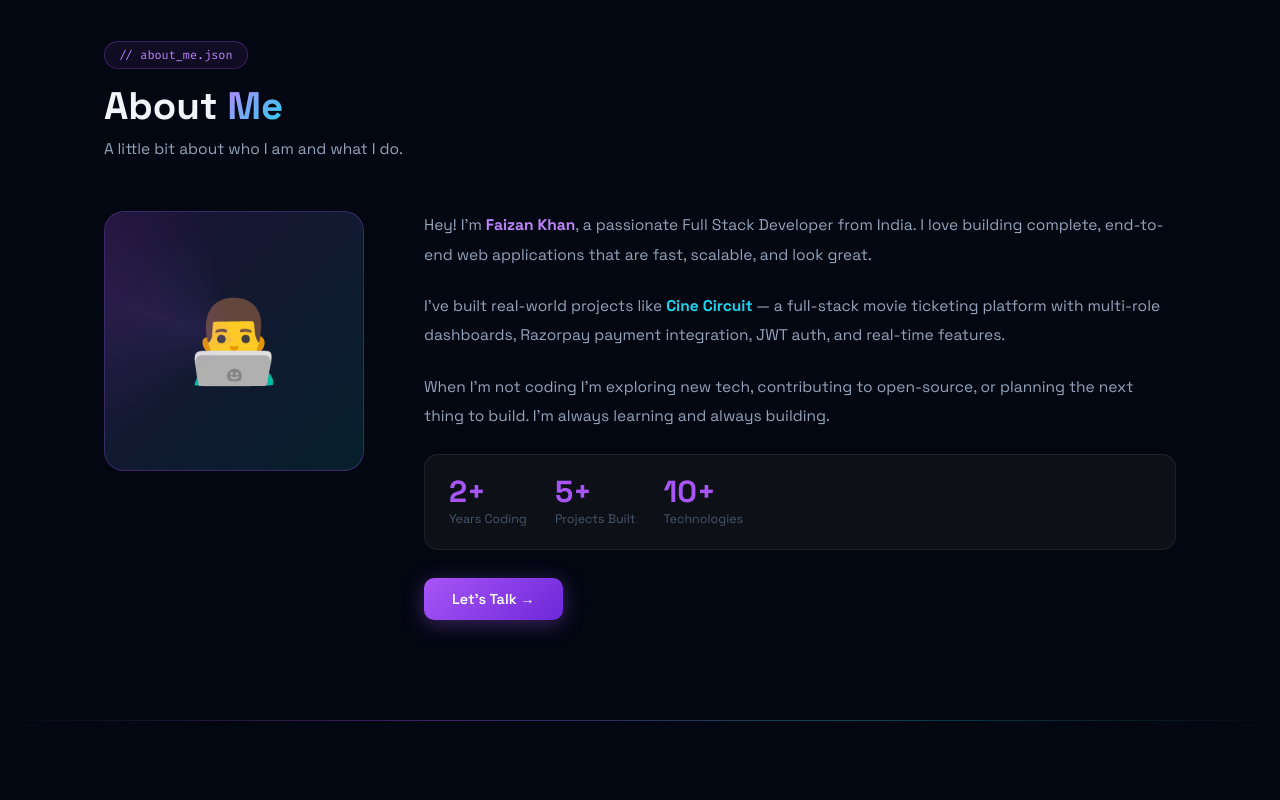
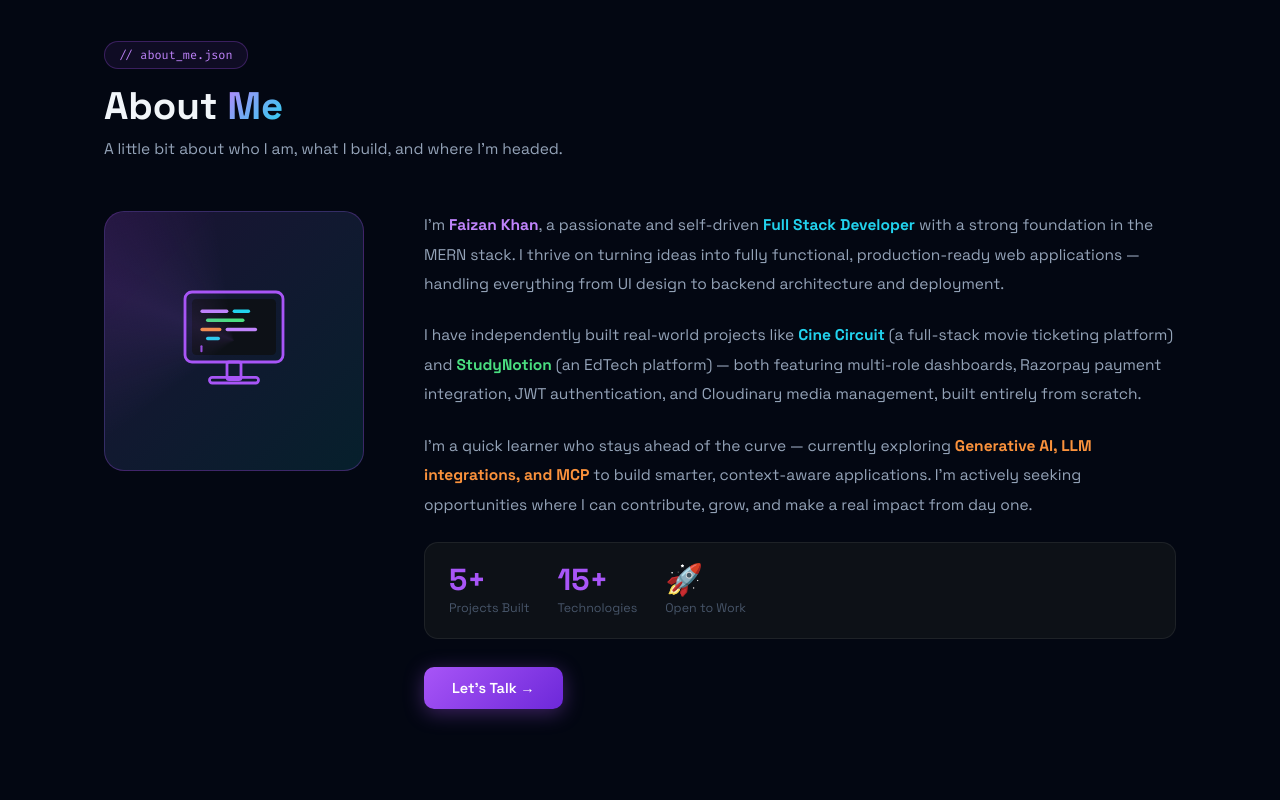
Before and after one commit to Faizankhan17623/PORTFOLIO, a React (Vite) app: page / in a window 1280 px wide. Shown: the part 860-1660 px from the top of the page. Built offline with nearby package versions, Linux system fonts and the light colour scheme.

Commit message:
portfolio v-2

```diff
--- a/index.html
+++ b/index.html
@@ -2,9 +2,9 @@
 <html lang="en">
   <head>
     <meta charset="UTF-8" />
-    <link rel="icon" type="image/svg+xml" href="/vite.svg" />
+    <link rel="icon" type="image/svg+xml" href="/favicon.svg" />
     <meta name="viewport" content="width=device-width, initial-scale=1.0" />
-    <title>portfolio</title>
+    <title>Faizan Khan | Personal Portfolio</title>
   </head>
   <body>
     <div id="root"></div>
--- a/src/components/About.jsx
+++ b/src/components/About.jsx
@@ -13,31 +13,55 @@
       <motion.div {...fade()}>
         <div className="sec-badge">// about_me.json</div>
         <h2 className="sec-title">About <span className="hl">Me</span></h2>
-        <p className="sec-sub">A little bit about who I am and what I do.</p>
+        <p className="sec-sub">A little bit about who I am, what I build, and where I'm headed.</p>
       </motion.div>
 
       <div className="about-wrap">
-        <motion.div {...fade(0.1)} className="about-avatar">👨‍💻</motion.div>
+        <motion.div {...fade(0.1)} className="about-avatar">
+          <svg viewBox="0 0 200 200" xmlns="http://www.w3.org/2000/svg" width="140" height="140">
+            {/* Monitor */}
+            <rect x="30" y="30" width="140" height="100" rx="10" fill="none" stroke="#a855f7" strokeWidth="4"/>
+            <rect x="40" y="40" width="120" height="80" rx="6" fill="#0d1117"/>
+            {/* Code lines */}
+            <rect x="52" y="55" width="40" height="5" rx="2.5" fill="#c084fc"/>
+            <rect x="98" y="55" width="25" height="5" rx="2.5" fill="#22d3ee"/>
+            <rect x="60" y="68" width="55" height="5" rx="2.5" fill="#4ade80"/>
+            <rect x="52" y="81" width="30" height="5" rx="2.5" fill="#fb923c"/>
+            <rect x="88" y="81" width="45" height="5" rx="2.5" fill="#c084fc"/>
+            <rect x="60" y="94" width="20" height="5" rx="2.5" fill="#22d3ee"/>
+            {/* Stand */}
+            <rect x="90" y="130" width="20" height="25" rx="3" fill="none" stroke="#a855f7" strokeWidth="4"/>
+            <rect x="65" y="152" width="70" height="8" rx="4" fill="none" stroke="#a855f7" strokeWidth="4"/>
+            {/* Cursor blink */}
+            <rect x="52" y="106" width="3" height="10" rx="1.5" fill="#a855f7" opacity="0.9"/>
+          </svg>
+        </motion.div>
 
         <div>
           <motion.p {...fade(0.2)} className="about-bio">
-            Hey! I'm <strong style={{ color: '#c084fc' }}>Faizan Khan</strong>, a passionate Full Stack Developer from India.
-            I love building complete, end-to-end web applications that are fast, scalable, and look great.
+            I'm <strong style={{ color: '#c084fc' }}>Faizan Khan</strong>, a passionate and self-driven
+            <strong style={{ color: '#22d3ee' }}> Full Stack Developer</strong> with a strong foundation
+            in the MERN stack. I thrive on turning ideas into fully functional, production-ready web
+            applications — handling everything from UI design to backend architecture and deployment.
           </motion.p>
           <motion.p {...fade(0.28)} className="about-bio">
-            I've built real-world projects like <strong style={{ color: '#22d3ee' }}>Cine Circuit</strong> — a full-stack movie
-            ticketing platform with multi-role dashboards, Razorpay payment integration, JWT auth, and real-time features.
+            I have independently built real-world projects like <strong style={{ color: '#22d3ee' }}>Cine Circuit</strong> (a
+            full-stack movie ticketing platform) and <strong style={{ color: '#4ade80' }}>StudyNotion</strong> (an
+            EdTech platform) — both featuring multi-role dashboards, Razorpay payment integration,
+            JWT authentication, and Cloudinary media management, built entirely from scratch.
           </motion.p>
           <motion.p {...fade(0.35)} className="about-bio">
-            When I'm not coding I'm exploring new tech, contributing to open-source, or planning the next thing to build.
-            I'm always learning and always building.
+            I'm a quick learner who stays ahead of the curve — currently exploring
+            <strong style={{ color: '#fb923c' }}> Generative AI, LLM integrations, and MCP</strong> to
+            build smarter, context-aware applications. I'm actively seeking opportunities where I can
+            contribute, grow, and make a real impact from day one.
           </motion.p>
 
           <motion.div {...fade(0.42)} className="about-stats">
             {[
-              ['2+', 'Years Coding'],
               ['5+', 'Projects Built'],
-              ['10+', 'Technologies'],
+              ['15+', 'Technologies'],
+              ['🚀', 'Open to Work'],
             ].map(([n, label]) => (
               <div key={label} className="stat-item">
                 <h4>{n}</h4>
--- a/src/components/Contact.jsx
+++ b/src/components/Contact.jsx
@@ -4,7 +4,7 @@
 const SOCIALS = [
   {
     label: 'GitHub',
-    href: 'https://github.com/faizankhan',
+    href: 'https://github.com/Faizankhan17623?tab=repositories',
     icon: (
       <svg width="20" height="20" viewBox="0 0 24 24" fill="currentColor">
         <path d="M12 0C5.37 0 0 5.37 0 12c0 5.31 3.435 9.795 8.205 11.385.6.105.825-.255.825-.57 0-.285-.015-1.23-.015-2.235-3.015.555-3.795-.735-4.035-1.41-.135-.345-.72-1.41-1.23-1.695-.42-.225-1.02-.78-.015-.795.945-.015 1.62.87 1.845 1.23 1.08 1.815 2.805 1.305 3.495.99.105-.78.42-1.305.765-1.605-2.67-.3-5.46-1.335-5.46-5.925 0-1.305.465-2.385 1.23-3.225-.12-.3-.54-1.53.12-3.18 0 0 1.005-.315 3.3 1.23.96-.27 1.98-.405 3-.405s2.04.135 3 .405c2.295-1.56 3.3-1.23 3.3-1.23.66 1.65.24 2.88.12 3.18.765.84 1.23 1.905 1.23 3.225 0 4.605-2.805 5.625-5.475 5.925.435.375.81 1.095.81 2.22 0 1.605-.015 2.895-.015 3.3 0 .315.225.69.825.57A12.02 12.02 0 0 0 24 12c0-6.63-5.37-12-12-12z"/>
@@ -13,7 +13,7 @@
   },
   {
     label: 'LinkedIn',
-    href: 'https://linkedin.com/in/faizankhan',
+    href: 'https://www.linkedin.com/in/faizan-khan-158b2221a',
     icon: (
       <svg width="20" height="20" viewBox="0 0 24 24" fill="currentColor">
         <path d="M20.447 20.452h-3.554v-5.569c0-1.328-.027-3.037-1.852-3.037-1.853 0-2.136 1.445-2.136 2.939v5.667H9.351V9h3.414v1.561h.046c.477-.9 1.637-1.85 3.37-1.85 3.601 0 4.267 2.37 4.267 5.455v6.286zM5.337 7.433a2.062 2.062 0 0 1-2.063-2.065 2.064 2.064 0 1 1 2.063 2.065zm1.782 13.019H3.555V9h3.564v11.452zM22.225 0H1.771C.792 0 0 .774 0 1.729v20.542C0 23.227.792 24 1.771 24h20.451C23.2 24 24 23.227 24 22.271V1.729C24 .774 23.2 0 22.222 0h.003z"/>
@@ -22,10 +22,29 @@
   },
   {
     label: 'Twitter / X',
-    href: 'https://twitter.com/faizankhan',
+    href: 'https://x.com/FAIZANKHAN43395',
     icon: (
       <svg width="20" height="20" viewBox="0 0 24 24" fill="currentColor">
         <path d="M18.244 2.25h3.308l-7.227 8.26 8.502 11.24H16.17l-4.714-6.231-5.401 6.231H2.748l7.73-8.835L1.254 2.25H8.08l4.259 5.63 5.905-5.63zm-1.161 17.52h1.833L7.084 4.126H5.117z"/>
+      </svg>
+    ),
+  },
+  {
+    label: 'Email',
+    href: 'mailto:faizankhan901152@gmail.com',
+    icon: (
+      <svg width="20" height="20" viewBox="0 0 24 24" fill="none" stroke="currentColor" strokeWidth="2" strokeLinecap="round" strokeLinejoin="round">
+        <rect x="2" y="4" width="20" height="16" rx="2"/>
+        <path d="m22 7-8.97 5.7a1.94 1.94 0 0 1-2.06 0L2 7"/>
+      </svg>
+    ),
+  },
+  {
+    label: 'LeetCode',
+    href: 'https://leetcode.com/u/MADMAN9656/',
+    icon: (
+      <svg width="20" height="20" viewBox="0 0 24 24" fill="currentColor">
+        <path d="M13.483 0a1.374 1.374 0 0 0-.961.438L7.116 6.226l-3.854 4.126a5.266 5.266 0 0 0-1.209 2.104 5.35 5.35 0 0 0-.125.513 5.527 5.527 0 0 0 .062 2.362 5.83 5.83 0 0 0 .349 1.017 5.938 5.938 0 0 0 1.271 1.818l4.277 4.193.039.038c2.248 2.165 5.852 2.133 8.063-.074l2.396-2.392c.54-.54.54-1.414.003-1.955a1.378 1.378 0 0 0-1.951-.003l-2.396 2.392a3.021 3.021 0 0 1-4.205.038l-.02-.019-4.276-4.193c-.652-.64-.972-1.469-.948-2.263a2.68 2.68 0 0 1 .066-.523 2.545 2.545 0 0 1 .619-1.164L9.13 8.114c1.058-1.134 3.204-1.27 4.43-.278l3.501 2.831c.593.48 1.461.387 1.94-.207a1.384 1.384 0 0 0-.207-1.943l-3.5-2.831c-.8-.647-1.766-1.045-2.774-1.202l2.015-2.158A1.384 1.384 0 0 0 13.483 0zm-2.866 12.815a1.38 1.38 0 0 0-1.38 1.382 1.38 1.38 0 0 0 1.38 1.382H20.79a1.38 1.38 0 0 0 1.38-1.382 1.38 1.38 0 0 0-1.38-1.382z"/>
       </svg>
     ),
   },
@@ -130,7 +149,7 @@
         >
           <div className="ci-block">
             <h4>Email</h4>
-            <a href="mailto:faizan@example.com" className="ci-link">faizan@example.com</a>
+            <a href="mailto:faizankhan901152@gmail.com" className="ci-link">faizankhan901152@gmail.com</a>
           </div>
           <div className="ci-block">
             <h4>Location</h4>
--- a/src/data/portfolioData.js
+++ b/src/data/portfolioData.js
@@ -10,10 +10,50 @@
     id: 1,
     title: 'Cine Circuit',
     description:
-      'Full-stack movie ticketing platform with multi-role dashboards (Admin, Theatre, Organizer, User), Razorpay payments, JWT auth, real-time seat booking and show management.',
+      'Full-stack movie ticketing platform with multi-role dashboards (Admin, Theatre, Organizer, User), Razorpay payment integration, JWT auth, real-time seat booking and show management.',
     tags: ['React', 'Node.js', 'MongoDB', 'Express', 'Razorpay', 'JWT'],
     emoji: '🎬',
     github: '',
     live: '',
   },
+  {
+    id: 2,
+    title: 'StudyNotion',
+    description:
+      'Full-stack EdTech platform where instructors can create & sell courses and students can purchase, track progress, and learn. Features Razorpay payments, Cloudinary media, OTP auth, and role-based dashboards.',
+    tags: ['React', 'Node.js', 'MongoDB', 'Express', 'Razorpay', 'Cloudinary'],
+    emoji: '📚',
+    github: '',
+    live: '',
+  },
+  {
+    id: 3,
+    title: 'Razorpay Clone',
+    description:
+      'Pixel-perfect clone of the Razorpay landing page built with React and Tailwind CSS. Focuses on responsive design, component architecture, and modern UI layout techniques.',
+    tags: ['React', 'Tailwind CSS'],
+    emoji: '💳',
+    github: '',
+    live: '',
+  },
+  {
+    id: 4,
+    title: 'Weather Predictor',
+    description:
+      'A clean weather forecasting app that fetches real-time weather data based on city search. Built with vanilla JavaScript and CSS — no frameworks, just core web fundamentals.',
+    tags: ['JavaScript', 'CSS', 'OpenWeather API'],
+    emoji: '🌤️',
+    github: '',
+    live: '',
+  },
+  {
+    id: 5,
+    title: 'Calculator',
+    description:
+      'A fully functional calculator with a clean UI built using vanilla JavaScript and CSS. Supports all basic arithmetic operations with keyboard support and error handling.',
+    tags: ['JavaScript', 'CSS', 'HTML5'],
+    emoji: '🧮',
+    github: '',
+    live: '',
+  },
 ]
```
Also changed, not shown: public/favicon.svg (added).
